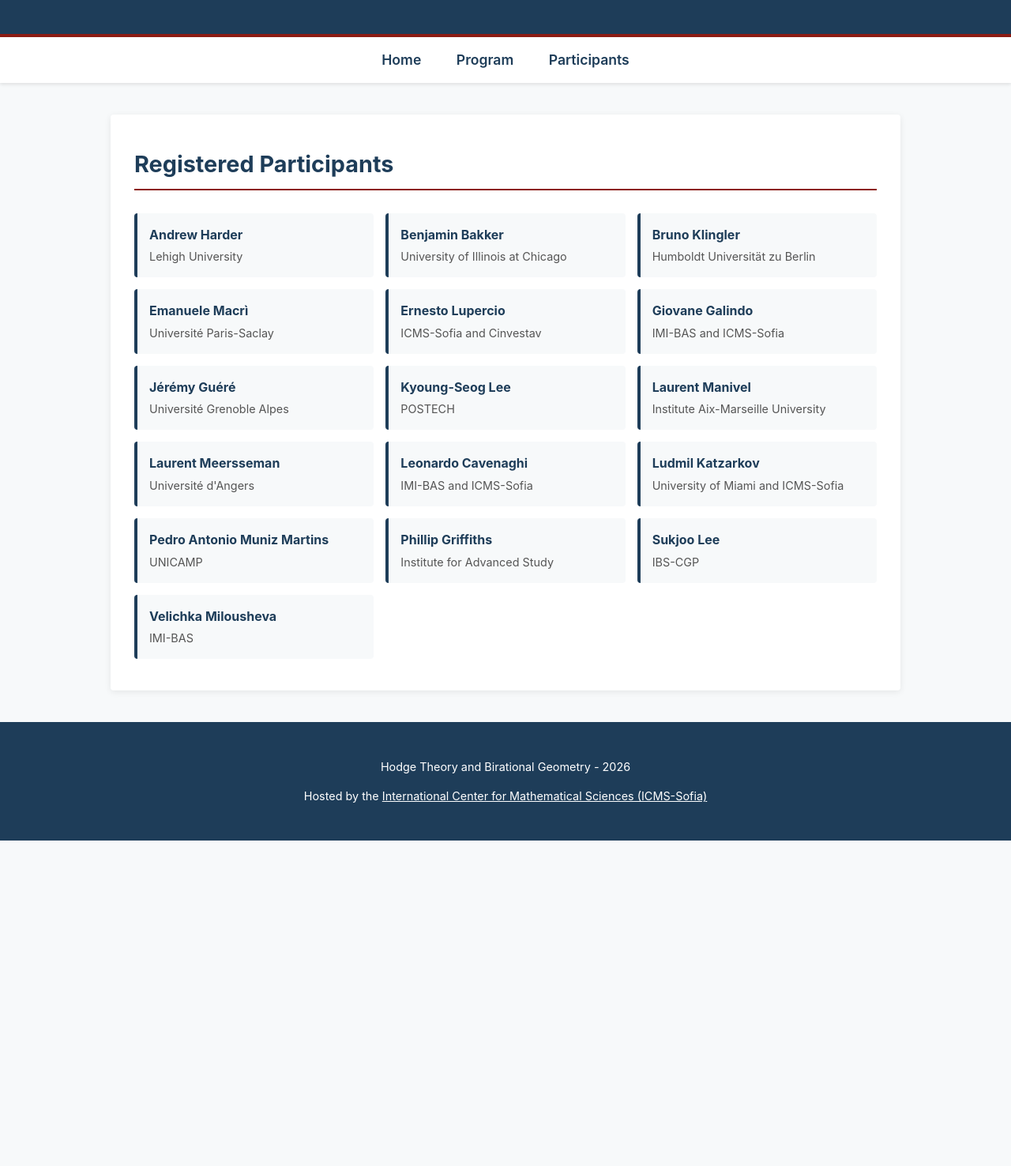
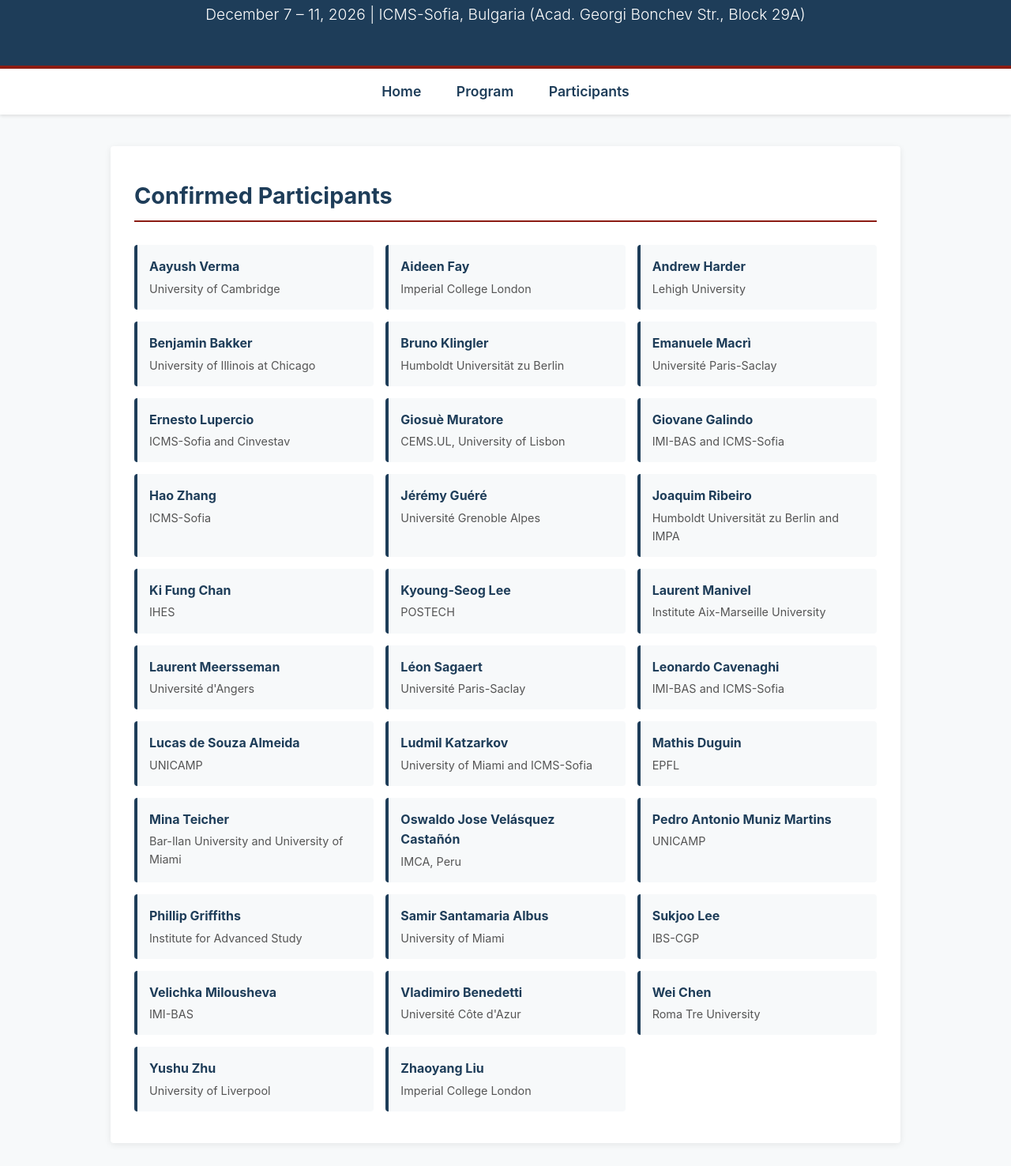
Before and after one commit to leonardofcavenaghi/hodge-birational-2026, a plain HTML site: page participants.html in a window 1280 px wide. Shown: the part 124-1600 px from the top of the page at 79% size. Before the commit the page ends 1188 px from the top, so only its background shows below. Drawn offline with Linux system fonts and the light colour scheme.

Commit message:
Update conference venue to Block 29A and update confirmed participants list

```diff
--- a/participants.html
+++ b/participants.html
@@ -106,6 +106,7 @@
 <body>
     <header>
         <h1>Hodge Theory and Birational Geometry</h1>
+        <h2 style="margin: 10px 0 0 0; font-size: 1.2em; font-weight: 300;">December 7 – 11, 2026 | ICMS-Sofia, Bulgaria (Acad. Georgi Bonchev Str., Block 29A)</h2>
     </header>
 
     <nav>
@@ -116,8 +117,16 @@
 
     <div class="container">
         <div class="card">
-            <h3>Registered Participants</h3>
+            <h3>Confirmed Participants</h3>
             <div class="speakers-grid">
+                <div class="speaker">
+                    <span class="speaker-name">Aayush Verma</span>
+                    <span class="speaker-inst">University of Cambridge</span>
+                </div>
+                <div class="speaker">
+                    <span class="speaker-name">Aideen Fay</span>
+                    <span class="speaker-inst">Imperial College London</span>
+                </div>
                 <div class="speaker">
                     <span class="speaker-name">Andrew Harder</span>
                     <span class="speaker-inst">Lehigh University</span>
@@ -139,12 +148,28 @@
                     <span class="speaker-inst">ICMS-Sofia and Cinvestav</span>
                 </div>
                 <div class="speaker">
+                    <span class="speaker-name">Giosuè Muratore</span>
+                    <span class="speaker-inst">CEMS.UL, University of Lisbon</span>
+                </div>
+                <div class="speaker">
                     <span class="speaker-name">Giovane Galindo</span>
                     <span class="speaker-inst">IMI-BAS and ICMS-Sofia</span>
                 </div>
                 <div class="speaker">
+                    <span class="speaker-name">Hao Zhang</span>
+                    <span class="speaker-inst">ICMS-Sofia</span>
+                </div>
+                <div class="speaker">
                     <span class="speaker-name">Jérémy Guéré</span>
                     <span class="speaker-inst">Université Grenoble Alpes</span>
+                </div>
+                <div class="speaker">
+                    <span class="speaker-name">Joaquim Ribeiro</span>
+                    <span class="speaker-inst">Humboldt Universität zu Berlin and IMPA</span>
+                </div>
+                <div class="speaker">
+                    <span class="speaker-name">Ki Fung Chan</span>
+                    <span class="speaker-inst">IHES</span>
                 </div>
                 <div class="speaker">
                     <span class="speaker-name">Kyoung-Seog Lee</span>
@@ -159,12 +184,32 @@
                     <span class="speaker-inst">Université d'Angers</span>
                 </div>
                 <div class="speaker">
+                    <span class="speaker-name">Léon Sagaert</span>
+                    <span class="speaker-inst">Université Paris-Saclay</span>
+                </div>
+                <div class="speaker">
                     <span class="speaker-name">Leonardo Cavenaghi</span>
                     <span class="speaker-inst">IMI-BAS and ICMS-Sofia</span>
                 </div>
                 <div class="speaker">
+                    <span class="speaker-name">Lucas de Souza Almeida</span>
+                    <span class="speaker-inst">UNICAMP</span>
+                </div>
+                <div class="speaker">
                     <span class="speaker-name">Ludmil Katzarkov</span>
                     <span class="speaker-inst">University of Miami and ICMS-Sofia</span>
+                </div>
+                <div class="speaker">
+                    <span class="speaker-name">Mathis Duguin</span>
+                    <span class="speaker-inst">EPFL</span>
+                </div>
+                <div class="speaker">
+                    <span class="speaker-name">Mina Teicher</span>
+                    <span class="speaker-inst">Bar-Ilan University and University of Miami</span>
+                </div>
+                <div class="speaker">
+                    <span class="speaker-name">Oswaldo Jose Velásquez Castañón</span>
+                    <span class="speaker-inst">IMCA, Peru</span>
                 </div>
                 <div class="speaker">
                     <span class="speaker-name">Pedro Antonio Muniz Martins</span>
@@ -175,12 +220,32 @@
                     <span class="speaker-inst">Institute for Advanced Study</span>
                 </div>
                 <div class="speaker">
+                    <span class="speaker-name">Samir Santamaria Albus</span>
+                    <span class="speaker-inst">University of Miami</span>
+                </div>
+                <div class="speaker">
                     <span class="speaker-name">Sukjoo Lee</span>
                     <span class="speaker-inst">IBS-CGP</span>
                 </div>
                 <div class="speaker">
                     <span class="speaker-name">Velichka Milousheva</span>
                     <span class="speaker-inst">IMI-BAS</span>
+                </div>
+                <div class="speaker">
+                    <span class="speaker-name">Vladimiro Benedetti</span>
+                    <span class="speaker-inst">Université Côte d'Azur</span>
+                </div>
+                <div class="speaker">
+                    <span class="speaker-name">Wei Chen</span>
+                    <span class="speaker-inst">Roma Tre University</span>
+                </div>
+                <div class="speaker">
+                    <span class="speaker-name">Yushu Zhu</span>
+                    <span class="speaker-inst">University of Liverpool</span>
+                </div>
+                <div class="speaker">
+                    <span class="speaker-name">Zhaoyang Liu</span>
+                    <span class="speaker-inst">Imperial College London</span>
                 </div>
             </div>
         </div>
```
Also changed, not shown: index.html (+3 -3 lines), program.html (+1 -0 lines), poster.jpg.
